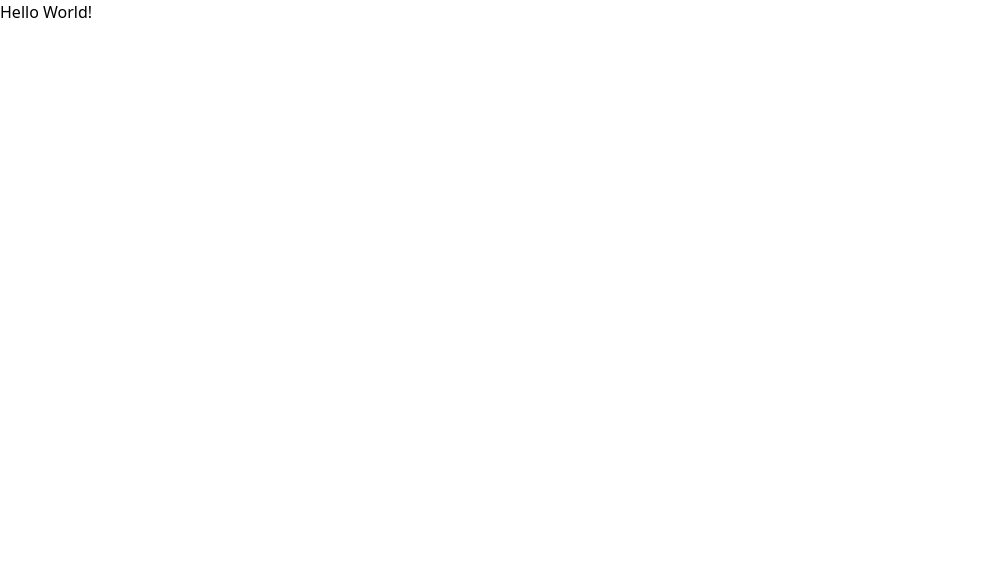
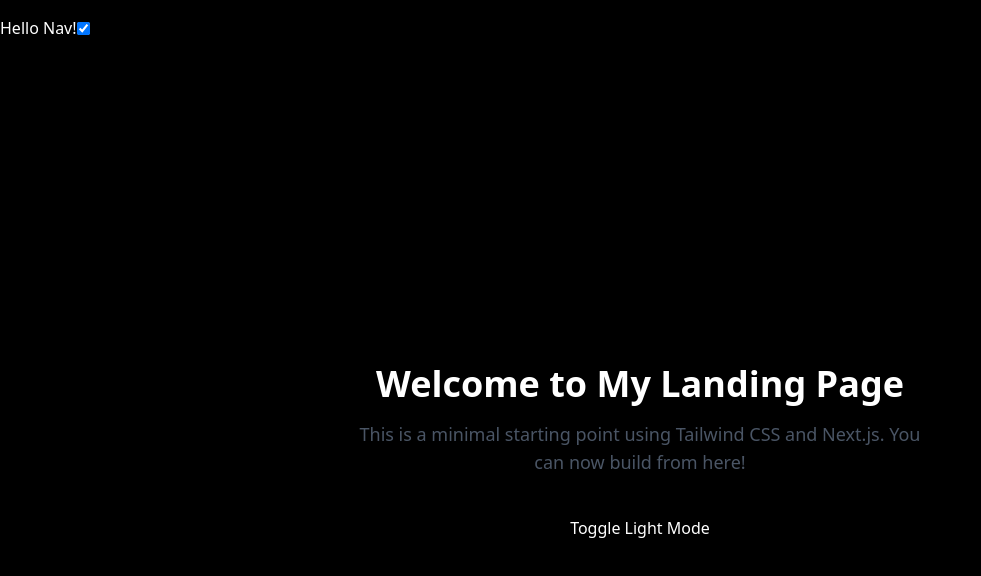
Before and after one commit to udison/manybrew, a Next.js app: page / in a window 1280 px wide. Shown: the top 576 px of the page, without its empty margins (0-981 px from the left). Built offline with nearby package versions, Linux system fonts and the light colour scheme.

Commit message:
added brew page

```diff
--- /dev/null
+++ b/src/app/brew/layout.tsx
@@ -0,0 +1,7 @@
+import { PropsWithChildren } from "react";
+
+export default function Layout({ children }: PropsWithChildren) {
+  return (
+    <>{children}</>
+  )
+}
--- /dev/null
+++ b/src/app/brew/page.tsx
@@ -0,0 +1,7 @@
+export default function BrewPage() {
+  return (
+    <main>
+      <h1>Let&apos;s brew!</h1>
+    </main>
+  )
+}
--- a/src/app/globals.css
+++ b/src/app/globals.css
@@ -1 +1,14 @@
 @import "tailwindcss";
+
+html {
+	font-family: var(--font-sans);
+	@apply h-full;
+}
+
+body {
+	@apply h-full bg-white text-black antialiased transition-colors duration-300;
+}
+
+html.dark body {
+	@apply bg-black text-white;
+}
--- a/src/app/layout.tsx
+++ b/src/app/layout.tsx
@@ -1,5 +1,6 @@
 import type { Metadata } from "next";
 import "./globals.css";
+import Header from "@/components/Header";
 
 export const metadata: Metadata = {
   title: "ManyBrew",
@@ -14,6 +15,7 @@ export default function RootLayout({
   return (
     <html lang="en">
       <body>
+        <Header />
         {children}
       </body>
     </html>
--- a/src/app/page.tsx
+++ b/src/app/page.tsx
@@ -1,7 +1,28 @@
-import Image from "next/image";
+'use client';
+
+import { useEffect, useState } from "react";
 
 export default function Home() {
+  const [dark, setDark] = useState(true);
+
+  useEffect(() => {
+    document.documentElement.classList.toggle("dark", dark);
+  }, [dark])
+
   return (
-    <h1>Hello World!</h1>
+    <main className="flex min-h-screen flex-col items-center justify-center px-6 py-12 bg-background dark:bg-background-dark text-center">
+      <h1 className="text-4xl font-bold text-primary mb-4">
+        Welcome to My Landing Page
+      </h1>
+      <p className="text-lg text-gray-600 dark:text-gray-300 max-w-xl">
+        This is a minimal starting point using Tailwind CSS and Next.js. You can now build from here!
+      </p>
+      <button
+        className="mt-8 px-6 py-2 rounded-xl bg-primary text-white hover:bg-indigo-600 transition"
+        onClick={() => setDark(!dark)}
+      >
+        Toggle {dark ? 'Light' : 'Dark'} Mode
+      </button>
+    </main>
   );
 }
--- /dev/null
+++ b/src/components/Header.tsx
@@ -0,0 +1,20 @@
+'use client';
+
+import { useEffect, useState } from "react";
+
+export default function Header() {
+	const [dark, setDark] = useState(true);
+
+	useEffect(() => {
+		document.documentElement.classList.toggle("dark", dark);
+	}, [dark])
+
+	return (
+		<nav
+			className="flex items-center justify-start h-14"
+		>
+			Hello Nav!
+			<input type="checkbox" checked={dark} onChange={(e) => setDark(e.target.checked)} />
+		</nav>
+	)
+}
```
